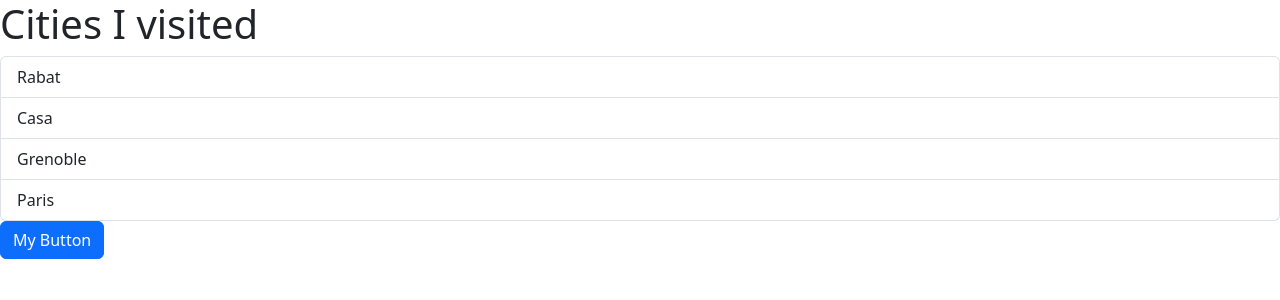
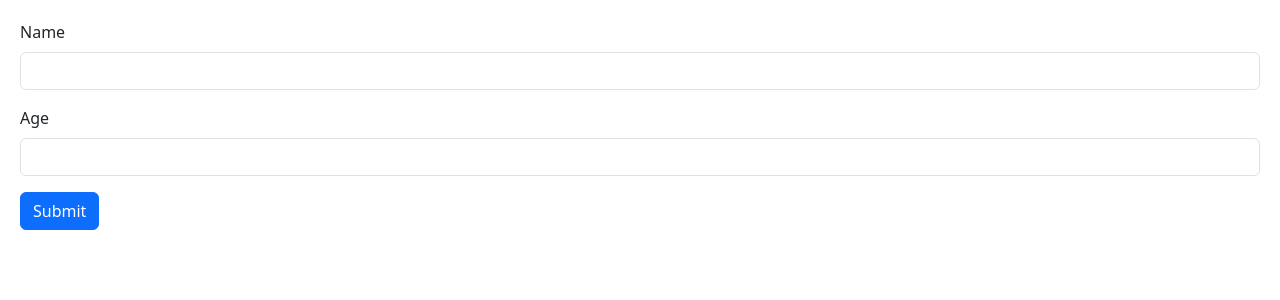
Before and after one commit to Bahaee/React-GamesInterface, a React (Vite) app: page / in a window 1280 px wide. Shown: the top 300 px of the page. Built offline with nearby package versions, Linux system fonts and the light colour scheme.

Commit message:
Initiate the form

```diff
--- /dev/null
+++ b/components/Form.tsx
@@ -0,0 +1,25 @@
+import React from "react";
+
+const Form = () => {
+  return (
+    <form action="">
+      <div className="mb-3">
+        <label htmlFor="name" className="form-label">
+          Name
+        </label>
+        <input type="text" className="form-control" />
+      </div>
+      <div className="mb-3">
+        <label htmlFor="age" className="form-label">
+          Age
+        </label>
+        <input type="number" className="form-control" />
+      </div>
+      <button className="btn btn-primary" type="submit">
+        Submit
+      </button>
+    </form>
+  );
+};
+
+export default Form;
--- a/src/App.tsx
+++ b/src/App.tsx
@@ -1,32 +1,11 @@
-import ListGroup from "../components/Listgroup";
-import Alert from "../components/Alert";
-import Button from "../components/Button";
+import Form from "../components/Form";
 import { useState } from "react";
 
-let cities = ["Rabat", "Casa", "Grenoble", "Paris"];
-
 function App() {
-  const [alertVisibility, setAlertVisibility] = useState(false);
   return (
-    <div>
-      <ListGroup
-        cities={cities}
-        heading="Cities"
-        onSelectItem={(city: string) => console.log(city)}
-      />
-      {alertVisibility && (
-        <Alert onClose={() => setAlertVisibility(false)}>
-          Hehe ha Alerte khdama
-        </Alert>
-      )}
-      <Button
-        onClick={() => {
-          setAlertVisibility(true);
-        }}
-      >
-        My Button
-      </Button>
-    </div>
+    <>
+      <Form />
+    </>
   );
 }
 
--- /dev/null
+++ b/src/index.css
@@ -0,0 +1,3 @@
+body{
+    padding: 20px;
+}
--- a/src/main.tsx
+++ b/src/main.tsx
@@ -2,6 +2,7 @@ import React from "react";
 import ReactDOM from "react-dom/client";
 import App from "./App.tsx";
 import "bootstrap/dist/css/bootstrap.css";
+import "./index.css";
 
 ReactDOM.createRoot(document.getElementById("root")!).render(
   <React.StrictMode>
```
